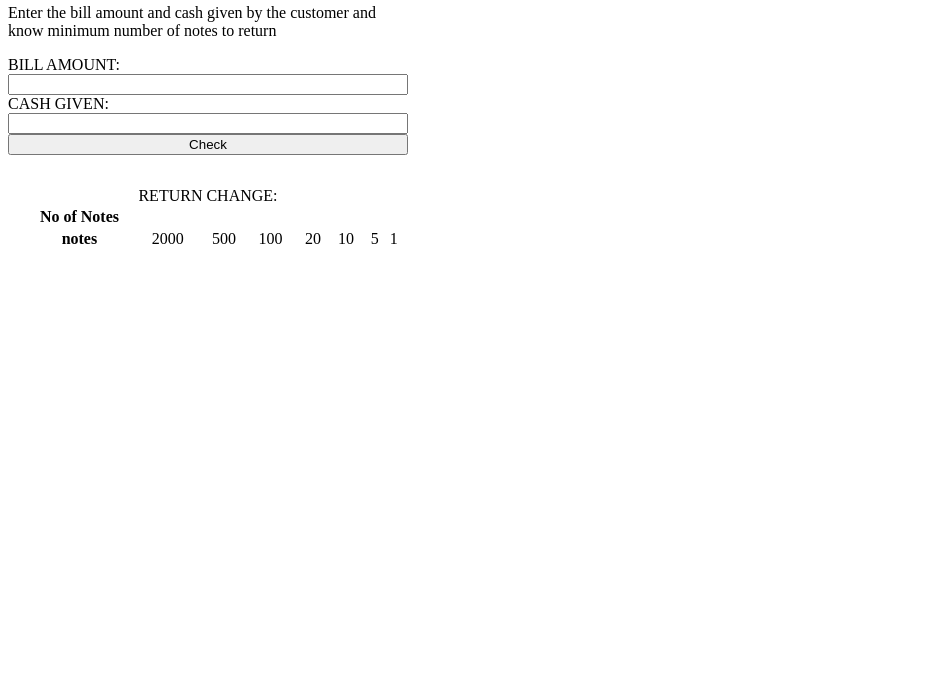
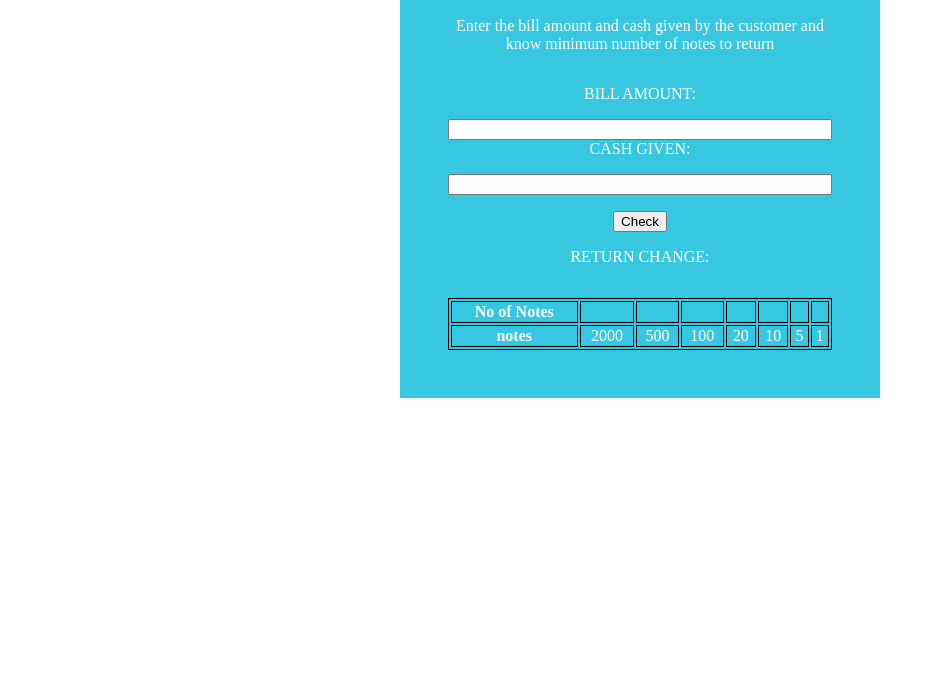
Before and after one commit to yashvanth5/cash-register-app, a plain HTML site: page index.html in a window 1280 px wide. Shown: the part 100-800 px from the top of the page, without its empty margins (0-935 px from the left). Drawn offline with Linux system fonts and the light colour scheme.

Commit message:
added css

```diff
--- a/index.html
+++ b/index.html
@@ -11,18 +11,20 @@
 
 <body>
 
-  <div class="container">
-    <H1 class="heading">Cash Register Manager</H1>
-    <p class="description">Enter the bill amount and cash given by the customer and know minimum number of notes to
+  <div class="container ">
+    <H1 class="heading down-space">Cash Register Manager</H1>
+    <p class="description down-space">Enter the bill amount and cash given by the customer and know minimum number of notes to
       return</p>
 
-    <label for="input-amount">BILL AMOUNT:</label>
-    <input id="input-amount" type="text">
+    <label  class="space-b" for="input-amount">BILL AMOUNT:</label>
+    <input  id="input-amount" type="text">
 
-    <label for="">CASH GIVEN:</label>
+    <label class="space-b" for="">CASH GIVEN:</label>
     <input id="cash-given" type="text">
+ <div class="space-between">
+<button id="check-button">Check</button>
+ </div>
 
-    <button id="check-button">Check</button>
 
 
     <p id="error-message"></p>
@@ -30,7 +32,7 @@
 
 
     <table class="table-change">
-      <caption>RETURN CHANGE:</caption>
+      <caption class="down-space">RETURN CHANGE:</caption>
 
       <tr>
         <th> No of Notes </th>
--- a/main.css
+++ b/main.css
@@ -1,5 +1,5 @@
 *{
-  0
+  margin: 0;
 }
 
 
@@ -7,5 +7,33 @@
 .container {
   display: flex;
   flex-direction: column;
-  width: 50vh;
+
+  background-color: rgb(55, 199, 224);
+  padding:3rem;
+  width:30vw;
+  margin: auto;
+  text-align: center;
+  color: white;
+
 }
+
+table, th, td {
+  border: 1px solid black;
+}
+
+#check-button {
+  margin: auto;
+}
+
+.down-space{
+  padding-bottom: 2rem;
+}
+
+.space-between{
+  padding-top: 1rem;
+  padding-bottom: 1rem;
+}
+
+.space-b{
+  padding-bottom: 1rem;
+}
```
